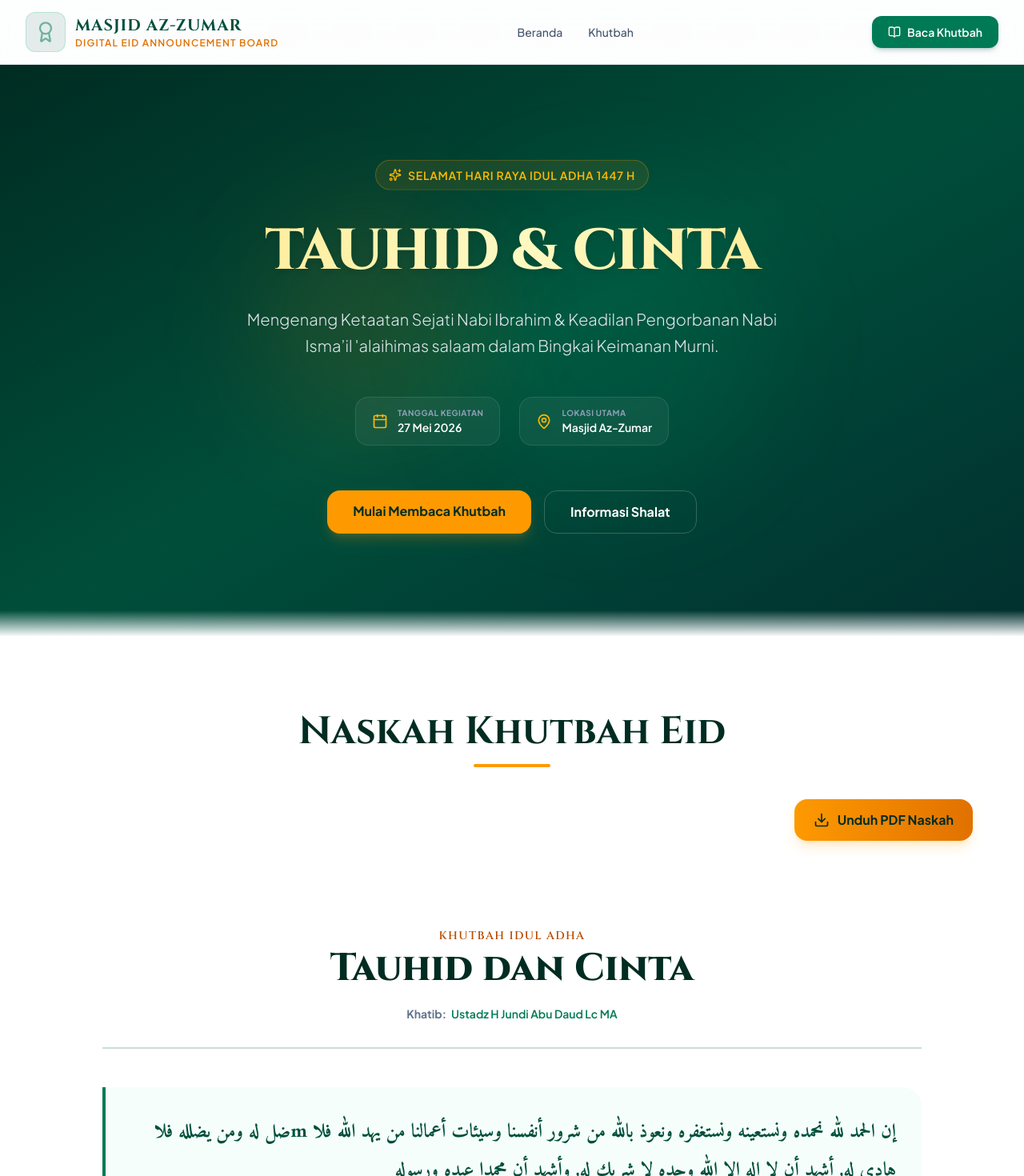
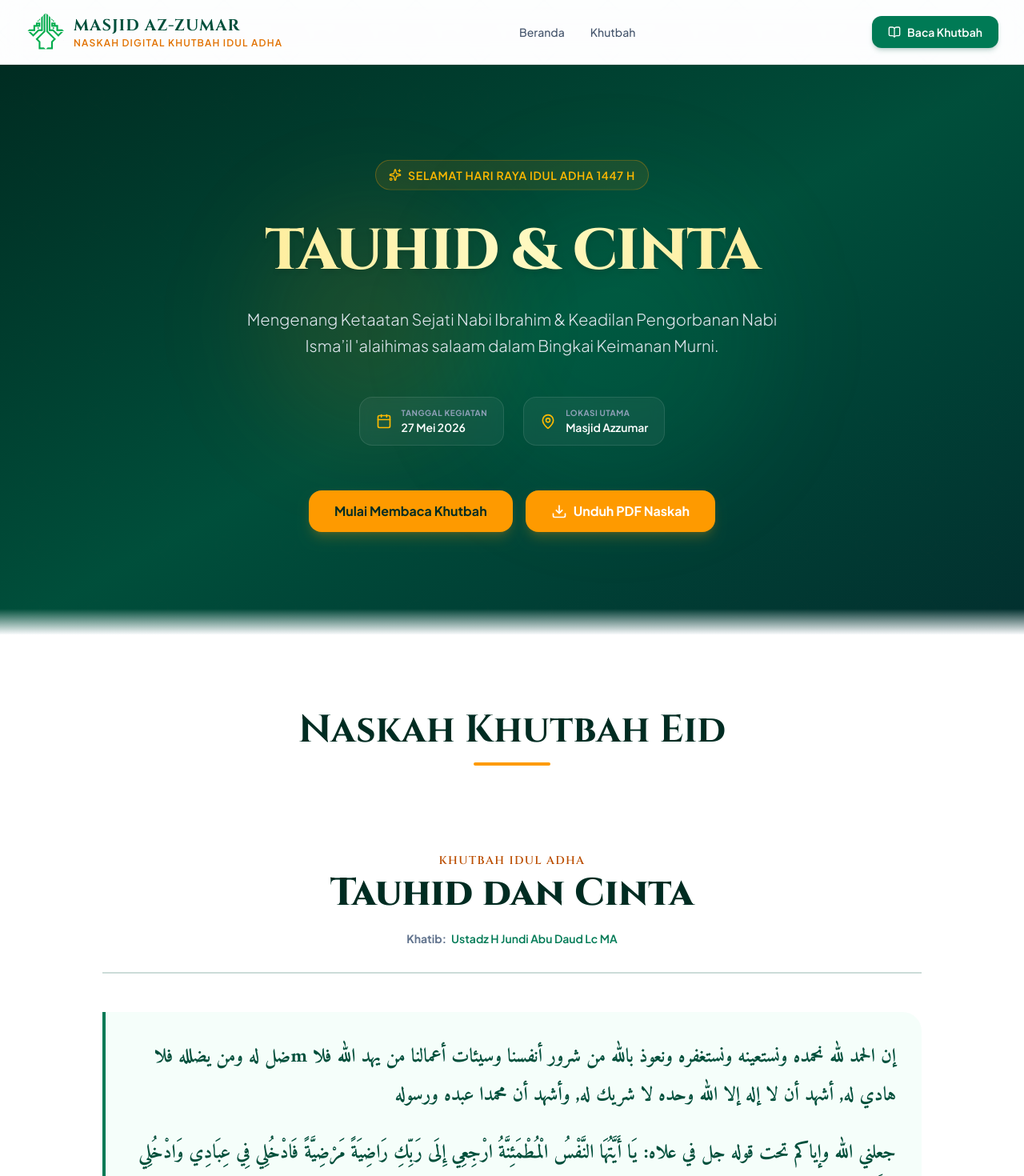
Before and after one commit to kyyzaa/portal-masjid, a React (Vite) app: page / in a window 1280 px wide. Shown: the top 1470 px of the page at 80% size. Built offline with nearby package versions, Linux system fonts and the light colour scheme.

Commit message:
edit feature

```diff
--- a/index.html
+++ b/index.html
@@ -4,8 +4,8 @@
     <meta charset="UTF-8" />
     <link rel="icon" type="image/svg+xml" href="/favicon.svg" />
     <meta name="viewport" content="width=device-width, initial-scale=1.0" />
-    <title>Mimbar Al-Ikhlas - Digital Eid al-Adha & Qurban Board</title>
-    <meta name="description" content="Papan Informasi Idul Adha & Qurban Masjid Al-Ikhlas 1447 H. Rincian Pelaksanaan Shalat Ied, Hewan Qurban, serta Naskah Lengkap Khutbah 'Tauhid dan Cinta'." />
+    <title>Mimbar Azzumar - Naskah Digital Khutbah Idul Adha</title>
+    <meta name="description" content="Papan Informasi Idul Adha & Qurban Masjid Azzumar 1447 H. Rincian Pelaksanaan Shalat Ied, Hewan Qurban, serta Naskah Lengkap Khutbah 'Tauhid dan Cinta'." />
   </head>
   <body>
     <div id="root"></div>
--- a/src/components/DocumentViewer.tsx
+++ b/src/components/DocumentViewer.tsx
@@ -1,46 +1,8 @@
-import React, { useState } from 'react';
-import { Download, ChevronRight, RefreshCw } from 'lucide-react';
+import React from 'react';
+import { ChevronRight } from 'lucide-react';
 import { sermonData } from '../data/sermon';
 
 export const DocumentViewer: React.FC = () => {
-  const [exporting, setExporting] = useState<boolean>(false);
-
-  // Download pre-made PDF file (tauhid.pdf). Tries lowercase and capitalized filename.
-  const handleDownloadPdf = async () => {
-    setExporting(true);
-    try {
-      const candidates = ['/tauhid.pdf', '/Tauhid.pdf', '/Tauhid.PDF'];
-      let found = false;
-      for (const path of candidates) {
-        try {
-          const res = await fetch(path);
-          if (res.ok) {
-            const blob = await res.blob();
-            const url = URL.createObjectURL(blob);
-            const a = document.createElement('a');
-            a.href = url;
-            a.download = 'tauhid.pdf';
-            document.body.appendChild(a);
-            a.click();
-            a.remove();
-            URL.revokeObjectURL(url);
-            found = true;
-            break;
-          }
-        } catch (e) {
-          // continue to next candidate
-        }
-      }
-      if (!found) {
-        throw new Error('PDF file not found');
-      }
-    } catch (err) {
-      console.error('Failed to download PDF:', err);
-      alert('Gagal mengunduh PDF. Pastikan file tauhid.pdf berada di folder `public/` proyek.');
-    } finally {
-      setExporting(false);
-    }
-  };
 
   return (
     <section id="sermon-section" className="py-16 sm:py-24 px-4 bg-white text-slate-900 transition-all duration-300">
@@ -54,26 +16,7 @@ export const DocumentViewer: React.FC = () => {
           <div className="w-24 h-1 bg-amber-500 mx-auto rounded-full"></div>
         </div>
 
-        {/* Action Button: Download PDF */}
-        <div className="flex justify-center sm:justify-end no-print">
-          <button
-            onClick={handleDownloadPdf}
-            disabled={exporting}
-            className="flex items-center space-x-2.5 px-6 py-3.5 bg-gradient-to-r from-amber-500 to-amber-600 hover:from-amber-600 hover:to-amber-700 text-emerald-950 hover:text-emerald-950 font-bold rounded-2xl shadow-lg shadow-amber-500/20 hover:shadow-amber-500/35 transition-all hover:-translate-y-0.5 duration-300 disabled:opacity-50 disabled:pointer-events-none"
-          >
-            {exporting ? (
-              <>
-                <RefreshCw className="h-5 w-5 animate-spin" />
-                <span>Mengekspor PDF...</span>
-              </>
-            ) : (
-              <>
-                <Download className="h-5 w-5" />
-                <span>Unduh PDF Naskah</span>
-              </>
-            )}
-          </button>
-        </div>
+        {/* PDF download moved to homepage; remove button here */}
 
         {/* Document Render Container simplified: white background, no boxed card */}
         <div id="printable-content" className="relative z-10 p-6 sm:p-10 md:p-16 leading-relaxed text-left w-full mx-auto transition-all duration-300">
--- a/src/components/Footer.tsx
+++ b/src/components/Footer.tsx
@@ -4,7 +4,7 @@ export const Footer: React.FC = () => {
   return (
     <footer className="bg-slate-900 text-slate-400 border-t border-slate-800 transition-colors duration-300">
       <div className="max-w-7xl mx-auto px-4 py-6 sm:py-8 sm:px-6 lg:px-8 text-center">
-        <p>© 2026 Masjid Az-Zumar</p>
+        <p>© 2026 Masjid Azzumar</p>
       </div>
     </footer>
   );
--- a/src/components/Hero.tsx
+++ b/src/components/Hero.tsx
@@ -38,7 +38,7 @@ export const Hero: React.FC = () => {
             <MapPin className="h-5 w-5 text-amber-400" />
             <div className="text-left">
               <p className="text-[10px] text-slate-400 uppercase font-bold tracking-wider">Lokasi Utama</p>
-              <p className="text-sm font-semibold">Masjid Az-Zumar</p>
+              <p className="text-sm font-semibold">Masjid Azzumar</p>
             </div>
           </div>
         </div>
@@ -51,10 +51,12 @@ export const Hero: React.FC = () => {
             Mulai Membaca Khutbah
           </a>
           <a
-            href="#sermon-section"
-            className="px-8 py-3.5 rounded-2xl font-bold border border-white/20 hover:bg-white/10 hover:border-white/40 transition-all duration-300 w-full sm:w-auto"
+            href="/tauhid.pdf"
+            download
+            className="px-8 py-3.5 rounded-2xl font-bold bg-amber-500 hover:bg-amber-600 text-white shadow-lg shadow-amber-500/20 hover:shadow-amber-500/30 transition-all duration-300 w-full sm:w-auto flex items-center justify-center space-x-2"
           >
-            Informasi Shalat
+            <svg xmlns="http://www.w3.org/2000/svg" className="h-5 w-5 text-white" viewBox="0 0 24 24" fill="none" stroke="currentColor" strokeWidth="2"><path d="M21 15v4a2 2 0 0 1-2 2H5a2 2 0 0 1-2-2v-4"/><polyline points="7 10 12 15 17 10"/><line x1="12" y1="15" x2="12" y2="3"/></svg>
+            <span>Unduh PDF Naskah</span>
           </a>
         </div>
       </div>
--- a/src/components/InfoBoard.tsx
+++ /dev/null
@@ -1,82 +0,0 @@
-import React from 'react';
-import { Clock, MapPin, User, ShieldCheck } from 'lucide-react';
-
-export const InfoBoard: React.FC = () => {
-  return (
-    <section id="info-board" className="py-16 sm:py-24 px-4 bg-slate-50 dark:bg-[#0f172a] transition-all duration-300">
-      <div className="max-w-4xl mx-auto space-y-12">
-        <div className="text-center space-y-4">
-          <h2 className="text-3xl sm:text-4xl font-bold font-serif text-emerald-950 dark:text-emerald-50">
-            Informasi Shalat Idul Adha
-          </h2>
-          <div className="w-24 h-1 bg-amber-500 mx-auto rounded-full"></div>
-          <p className="max-w-xl mx-auto text-slate-600 dark:text-slate-400 text-sm sm:text-base font-light">
-            Jadwal pelaksanaan Shalat Idul Adha dan ketentuan jamaah Masjid Az-Zumar 1447 H.
-          </p>
-        </div>
-
-        {/* Centered Single Card: Shalat Idul Adha */}
-        <div className="max-w-2xl mx-auto relative overflow-hidden bg-white dark:bg-slate-900 border border-slate-100 dark:border-slate-800 rounded-3xl p-6 sm:p-10 shadow-xl shadow-slate-100/50 dark:shadow-none hover:shadow-2xl hover:shadow-emerald-900/5 transition-all duration-300">
-          <div className="absolute top-0 right-0 w-24 h-24 bg-emerald-500/5 rounded-bl-full pointer-events-none"></div>
-
-          <div className="flex items-center space-x-4 mb-6 border-b border-slate-100 dark:border-slate-800 pb-4">
-            <div className="p-3 bg-emerald-500/10 dark:bg-emerald-400/10 rounded-2xl text-emerald-700 dark:text-emerald-400">
-              <Clock className="h-6 w-6" />
-            </div>
-            <div>
-              <h3 className="font-serif text-xl sm:text-2xl font-bold text-emerald-950 dark:text-emerald-50">
-                Pelaksanaan Shalat Ied
-              </h3>
-              <p className="text-xs text-amber-600 dark:text-amber-400 font-semibold tracking-wider">Jadwal & Petugas Shalat</p>
-            </div>
-          </div>
-
-          <div className="space-y-6">
-            <div className="flex items-start space-x-3.5 text-sm sm:text-base">
-              <Clock className="h-5.5 w-5.5 text-amber-500 mt-0.5 shrink-0" />
-              <div>
-                <p className="font-bold text-slate-700 dark:text-slate-200">Waktu Pelaksanaan</p>
-                <p className="text-slate-500 dark:text-slate-400 text-sm">Pukul 06:30 WIB s.d. Selesai</p>
-              </div>
-            </div>
-
-            <div className="flex items-start space-x-3.5 text-sm sm:text-base">
-              <MapPin className="h-5.5 w-5.5 text-amber-500 mt-0.5 shrink-0" />
-              <div>
-                <p className="font-bold text-slate-700 dark:text-slate-200">Tempat Pelaksanaan</p>
-                <p className="text-slate-500 dark:text-slate-400 text-sm">Lapangan Utama & Masjid Raya Az-Zumar</p>
-              </div>
-            </div>
-
-            <div className="flex items-start space-x-3.5 text-sm sm:text-base">
-              <User className="h-5.5 w-5.5 text-amber-500 mt-0.5 shrink-0" />
-              <div>
-                <p className="font-bold text-slate-700 dark:text-slate-200">Khatib & Imam</p>
-                <p className="text-slate-500 dark:text-slate-400 text-sm">
-                  Khatib: <span className="font-semibold text-emerald-700 dark:text-emerald-400">Ustadz H. Jundi Abu Daud, Lc., M.A.</span>
-                </p>
-                <p className="text-slate-500 dark:text-slate-400 text-sm">
-                  Imam: <span className="font-semibold text-slate-700 dark:text-slate-350">Ustadz H. Ahmad Syakir Al-Hafiz</span>
-                </p>
-              </div>
-            </div>
-
-            <div className="flex items-start space-x-3.5 text-sm sm:text-base border-t border-slate-100 dark:border-slate-800 pt-5">
-              <ShieldCheck className="h-5.5 w-5.5 text-emerald-500 mt-0.5 shrink-0" />
-              <div>
-                <p className="font-bold text-slate-700 dark:text-slate-200">Himbauan Jamaah</p>
-                <ul className="list-disc pl-4 text-xs sm:text-sm text-slate-500 dark:text-slate-400 space-y-1.5 mt-1.5">
-                  <li>Membawa sajadah masing-masing.</li>
-                  <li>Telah berwudhu dengan sempurna dari rumah.</li>
-                  <li>Mengenakan pakaian terbaik yang bersih dan wangi.</li>
-                  <li>Datang lebih awal sebelum Shalat dimulai untuk melantunkan takbir bersama.</li>
-                </ul>
-              </div>
-            </div>
-          </div>
-        </div>
-      </div>
-    </section>
-  );
-};
-export default InfoBoard;
--- a/src/components/Navbar.tsx
+++ b/src/components/Navbar.tsx
@@ -1,5 +1,6 @@
 import React from 'react';
-import { BookOpen, Award } from 'lucide-react';
+import { BookOpen } from 'lucide-react';
+import Logo from '../assets/logo-removebg.png';
 
 export const Navbar: React.FC = () => {
   return (
@@ -7,15 +8,13 @@ export const Navbar: React.FC = () => {
       <div className="max-w-7xl mx-auto px-4 sm:px-6 lg:px-8">
         <div className="flex items-center justify-between h-16 sm:h-20">
           <div className="flex items-center space-x-3">
-            <div className="p-2.5 bg-emerald-900/10 dark:bg-emerald-500/10 rounded-xl text-emerald-700 dark:text-emerald-400 border border-emerald-500/20">
-              <Award className="h-6 sm:h-7 w-6 sm:w-7 animate-pulse" />
-            </div>
+            <img src={Logo} alt="Masjid Az-Zumar" className="h-10 sm:h-12 w-10 sm:w-12 object-contain" />
             <div>
               <span className="font-serif text-lg sm:text-xl font-bold tracking-wider text-emerald-900 dark:text-emerald-100 flex items-center">
                 MASJID AZ-ZUMAR
               </span>
               <p className="text-[10px] sm:text-xs text-amber-600 dark:text-amber-400 font-semibold tracking-widest uppercase">
-                Digital Eid Announcement Board
+                Naskah Digital Khutbah Idul Adha
               </p>
             </div>
           </div>
```
Also changed, not shown: src/assets/logo-removebg.png (added), tauhid_extracted.txt.
